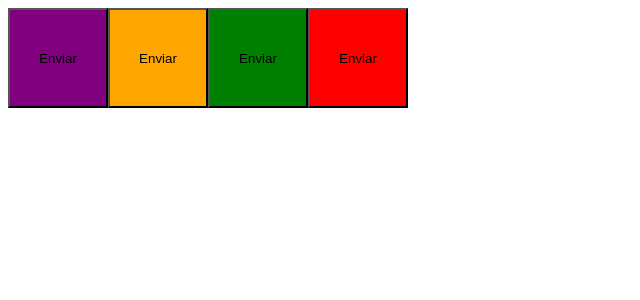
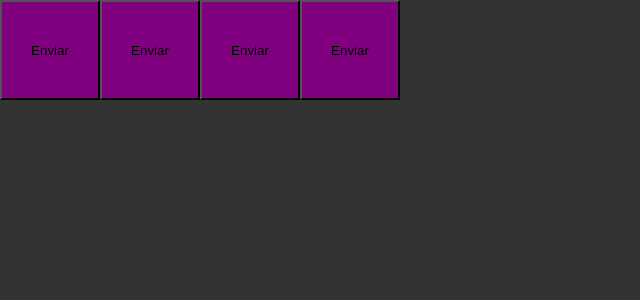
Before and after one commit to Gabriel422-hue/Pomodoro-Timer, a React (Vite) app: page / in a window 1280 px wide. Shown: the top 300 px of the page, without its empty margins (0-640 px from the left). Built offline with nearby package versions, Linux system fonts and the light colour scheme.

Commit message:
theme typing & Globais Styles

```diff
--- a/src/App.tsx
+++ b/src/App.tsx
@@ -1,17 +1,22 @@
-import { useState } from 'react'
+import { ThemeProvider } from 'styled-components'
 import { Button } from './components /Button'
+import { GlobalStyles } from './styles/global'
+import { defaultTheme } from './styles/themes/default'
 
 
 
 export function App() {
 
   return (
-    <>
+    <ThemeProvider theme={defaultTheme}>
       <Button variant='primary'/>
       <Button variant='secondary'/>
       <Button variant='success'/>
       <Button variant='danger'/>
-    </>
+
+
+      <GlobalStyles/>
+    </ThemeProvider>
 
   )
 }
--- a/src/components /Button.styles.ts
+++ b/src/components /Button.styles.ts
@@ -17,9 +17,8 @@
 width:100px;
 height: 100px;
 
-${props => {
-    return css`
-        background-color: ${buttonVariants[props.variant]}`
-}}
+background-color: ${props =>props.theme.primary};
+
+
 
 `
--- /dev/null
+++ b/src/styles/global.ts
@@ -0,0 +1,17 @@
+import { createGlobalStyle } from "styled-components";
+
+export const GlobalStyles = createGlobalStyle`
+
+    *{
+        margin: 0;
+        padding: 0;
+        box-sizing: border- box;
+
+    }
+        body{
+            background: #333;
+            color: #fff;
+        }
+
+
+  `
--- /dev/null
+++ b/src/styles/themes/default.ts
@@ -0,0 +1,4 @@
+export const defaultTheme = {
+    primary:'purple',
+    secondary: 'orange'
+}
```
Also changed, not shown: src/@types/styles.d.ts (added, +8 -0 lines).
